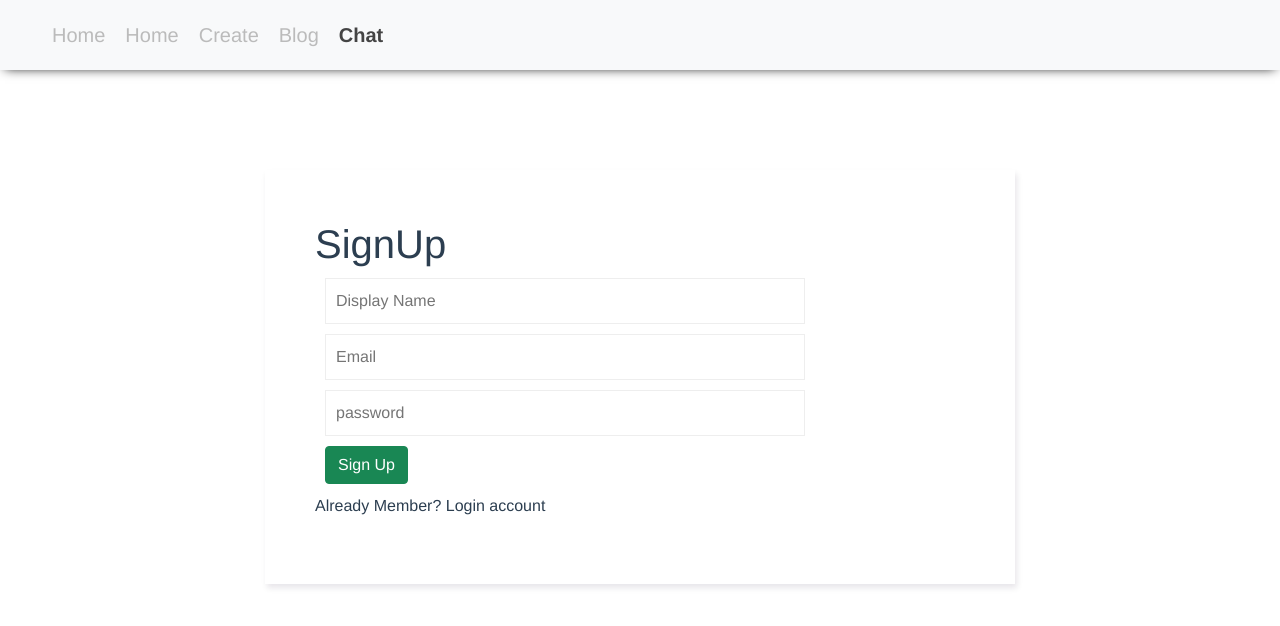
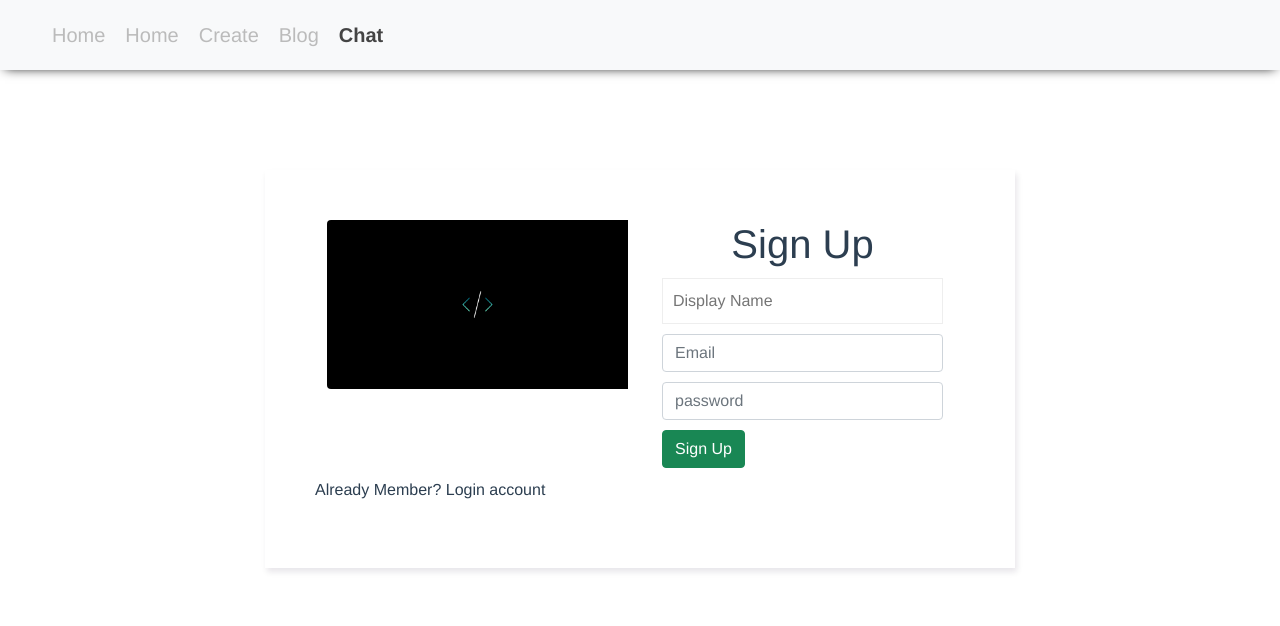
Before and after one commit to hlaingbwaraung/Portofolio, a Vue app: page /#/chat in a window 1280 px wide. Both pictures are taken after a click on the element "Create account?". Shown: the top 626 px of the page. Built offline with nearby package versions, Linux system fonts and the light colour scheme; no server answers.

Commit message:
css adding

```diff
--- a/src/assets/global.css
+++ b/src/assets/global.css
@@ -3,7 +3,7 @@ body {
     color: #444;
 }
 
-.container {
+.chatcontainer {
     width: 90%;
     max-width: 960px;
     margin: 80px auto;
--- a/src/components/Login.vue
+++ b/src/components/Login.vue
@@ -1,26 +1,45 @@
 <template>
+  <div class="container">
+    <div class="row">
+      <div class="col-md-6">
+        <img src="../photo/1.png" class="img-fluid rounded-start" />
+      </div>
+      <div class="col-md-6">
         <h1 class="text-center">Log In</h1>
         <form @submit.prevent="login">
           <div class="form-group">
-    <input type="email" class="form-control" placeholder="Email" v-model="email" />
-    <input type="password" class="form-control" placeholder="password" v-model="password" />
+            <input
+              type="email"
+              class="form-control"
+              placeholder="Email"
+              v-model="email"
+            />
+            <input
+              type="password"
+              class="form-control"
+              placeholder="password"
+              v-model="password"
+            />
             <div class="error" v-if="error">{{ error }}</div>
             <button class="btn btn-success">Log In</button>
           </div>
         </form>
+      </div>
+    </div>
+  </div>
 </template>
 
 <script>
 import { ref } from "@vue/reactivity";
 import { auth } from "../firebase/config";
 import useLogin from "../composables/useLogin";
-import { useRouter} from 'vue-router'
+import { useRouter } from "vue-router";
 
 export default {
   setup() {
     let email = ref("");
     let password = ref("");
-     let router =useRouter();
+    let router = useRouter();
     let { error, signIn } = useLogin();
 
     let login = async () => {
@@ -29,11 +48,9 @@ export default {
         router.push("/chatroom");
       }
     };
-    return { email, password, login, error ,useRouter};
+    return { email, password, login, error, useRouter };
   },
 };
 </script>
 
-<style>
-
-</style>
+<style></style>
--- a/src/components/Signup.vue
+++ b/src/components/Signup.vue
@@ -1,12 +1,43 @@
 <template>
-  <h1>SignUp</h1>
+  <!-- <h1>SignUp</h1>
   <form @submit.prevent="signUp">
     <input type="text" placeholder="Display Name" v-model="displayName" />
     <input type="email" placeholder="Email" v-model="email" />
     <input type="password" placeholder="password" v-model="password" />
     <div class="error" v-if="error">{{ error }}</div>
     <button class="btn btn-success">Sign Up</button>
-  </form>
+  </form> -->
+   <div class="container">
+    <div class="row">
+      <div class="col-md-6">
+        <img src="../photo/1.png" class="img-fluid rounded-start" />
+      </div>
+      <div class="col-md-6">
+
+        <h1 class="text-center">Sign Up</h1>
+        <form @submit.prevent="signUp">
+          <div class="form-group">
+    <input type="text" placeholder="Display Name" v-model="displayName" />
+
+            <input
+              type="email"
+              class="form-control"
+              placeholder="Email"
+              v-model="email"
+            />
+            <input
+              type="password"
+              class="form-control"
+              placeholder="password"
+              v-model="password"
+            />
+            <div class="error" v-if="error">{{ error }}</div>
+            <button class="btn btn-success">Sign Up</button>
+          </div>
+        </form>
+      </div>
+    </div>
+  </div>
 </template>
 
 <script>
--- a/src/views/Chat.vue
+++ b/src/views/Chat.vue
@@ -2,11 +2,11 @@
   <div class="form">
     <div v-if="showLoginForm">
       <Login></Login>
-      <p>Not a member?<span @click="showLoginForm=!showLoginForm"> Create account?</span></p>
+      <p class="text-right">Not a member?<span @click="showLoginForm=!showLoginForm"> Create account?</span></p>
     </div>
    <div v-else>
        <Signup></Signup>
-             <p>Already Member?<span @click="showLoginForm=!showLoginForm"> Login account</span></p>
+             <p class="text-right">Already Member?<span @click="showLoginForm=!showLoginForm"> Login account</span></p>
 
    </div>
   </div>
--- a/src/views/Chatroom.vue
+++ b/src/views/Chatroom.vue
@@ -1,5 +1,5 @@
 <template>
-  <div class="container">
+  <div class="chatcontainer">
       <ChatNav></ChatNav>
       <ChatWindow></ChatWindow>
       <ChatForm></ChatForm>
```
Lines whose indentation alone changed are shown as unchanged.
